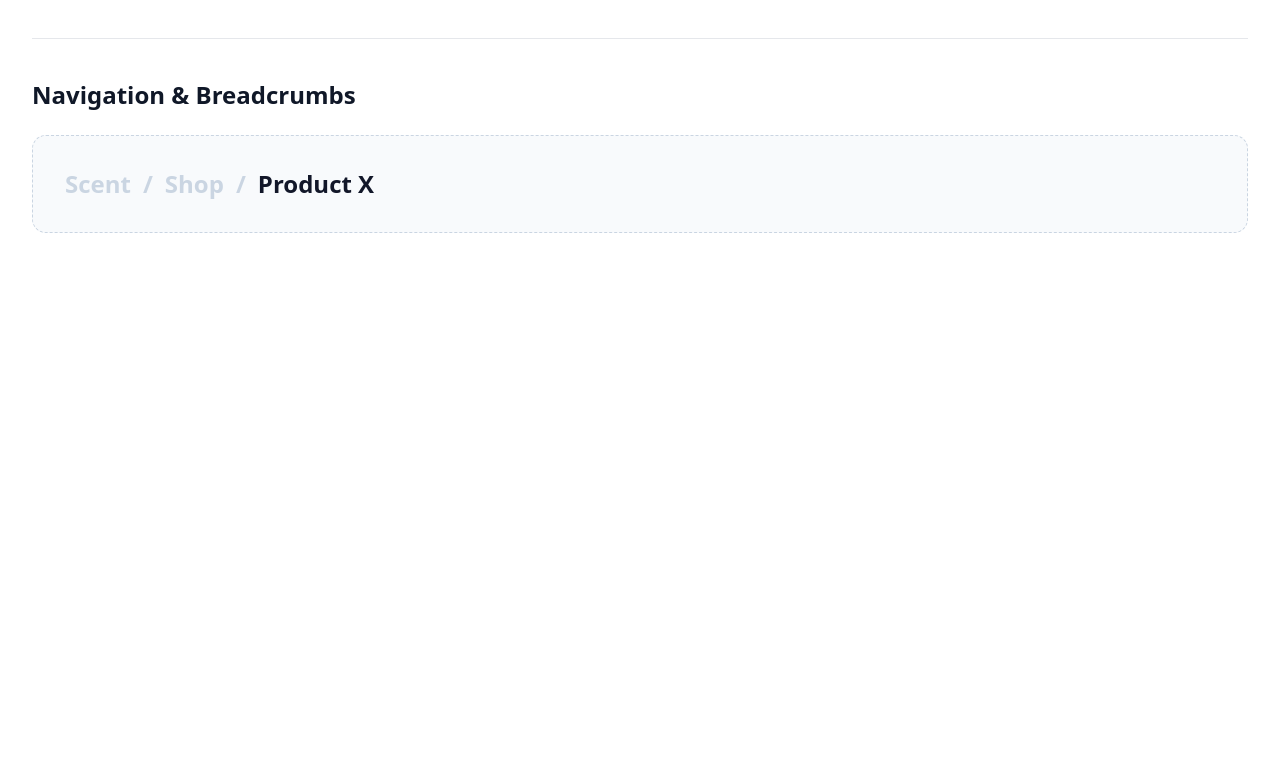
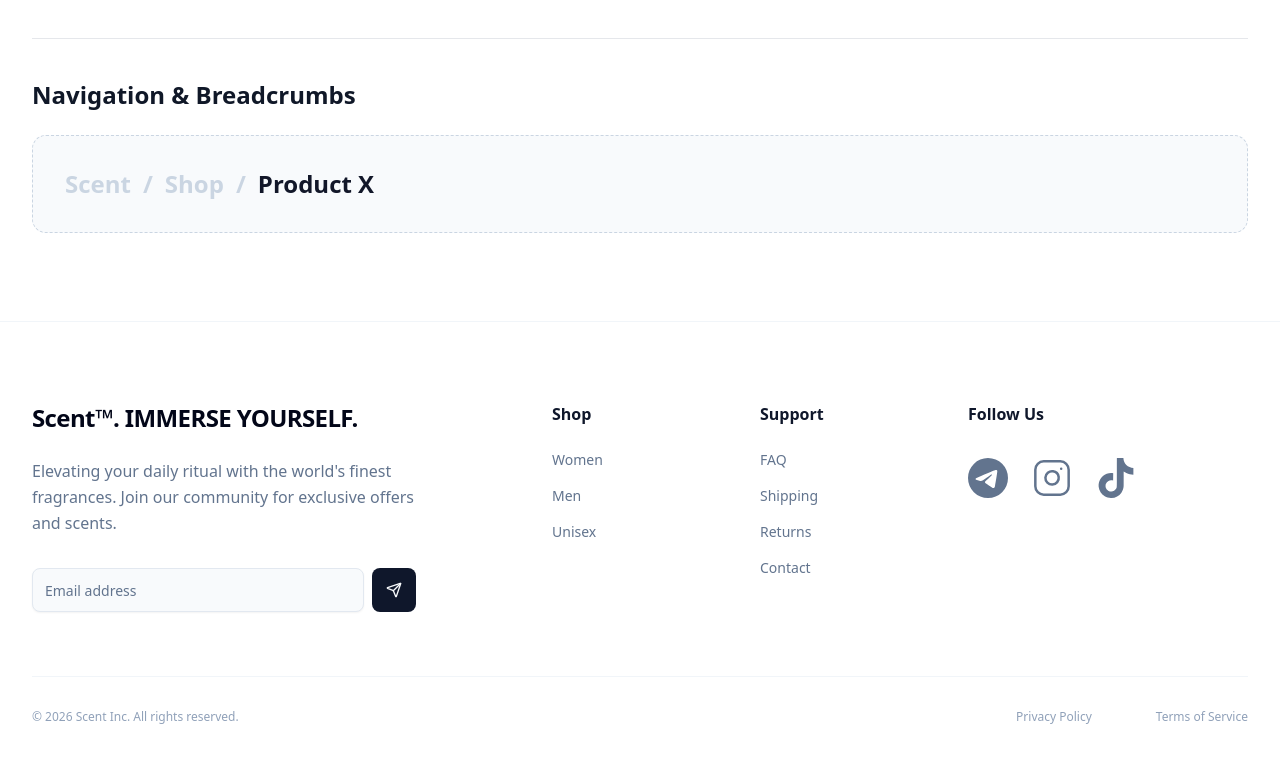
Before and after one commit to Abviol/scent, a Next.js app: page /demo in a window 1280 px wide. Shown: the part 3815-4578 px from the top of the page. Before the commit the page ends 4136 px from the top, so only its background shows below. Built offline with nearby package versions, Linux system fonts and the light colour scheme.

Commit message:
feat(components/layout): footer
- import instagram, telegram, and tiktok icons
- footer layout

```diff
--- a/app/demo/page.tsx
+++ b/app/demo/page.tsx
@@ -16,6 +16,7 @@ import Tag from "@/components/ui/tag";
 import Badge from "@/components/ui/badge";
 import { AlertTriangle, Check, ListOrdered, Search, Truck } from "lucide-react";
 import Header from "@/components/layout/header";
+import Footer from "@/components/layout/footer";
 
 // --- Helper Component for Layout ---
 const DemoSection = ({
@@ -336,6 +337,7 @@ export default function Page() {
 					<Breadcrumbs items={crumbs} />
 				</DemoSection>
 			</div>
+			<Footer />
 		</div>
 	);
 }
--- /dev/null
+++ b/components/icons/instagram.tsx
@@ -0,0 +1,31 @@
+import * as React from "react";
+
+export function InstagramIcon({
+  size = 24,
+  color = "currentColor",
+  strokeWidth = 2,
+  className,
+  ...props
+}: React.SVGProps<SVGSVGElement> & {
+  size?: number;
+  color?: string;
+  strokeWidth?: number;
+}) {
+  return (
+    <svg
+      xmlns="http://www.w3.org/2000/svg"
+      width={size}
+      height={size}
+      viewBox="0 0 24 24"
+      fill="none"
+      stroke={color}
+      strokeWidth={strokeWidth}
+      strokeLinecap="round"
+      strokeLinejoin="round"
+      className={className}
+      {...props}
+    >
+      <rect width="20" height="20" x="2" y="2" rx="5" ry="5"/><path d="M16 11.37A4 4 0 1 1 12.63 8A4 4 0 0 1 16 11.37m1.5-4.87h.01"/>
+    </svg>
+  );
+}
--- /dev/null
+++ b/components/icons/telegram.tsx
@@ -0,0 +1,31 @@
+import * as React from "react";
+
+export function TelegramIcon({
+  size = 24,
+  color = "currentColor",
+  strokeWidth = 2,
+  className,
+  ...props
+}: React.SVGProps<SVGSVGElement> & {
+  size?: number;
+  color?: string;
+  strokeWidth?: number;
+}) {
+  return (
+    <svg
+      xmlns="http://www.w3.org/2000/svg"
+      width={size}
+      height={size}
+      viewBox="0 0 24 24"
+      fill="none"
+      stroke={color}
+      strokeWidth={strokeWidth}
+      strokeLinecap="round"
+      strokeLinejoin="round"
+      className={className}
+      {...props}
+    >
+      <path d="M11.944 0A12 12 0 0 0 0 12a12 12 0 0 0 12 12a12 12 0 0 0 12-12A12 12 0 0 0 12 0zm4.962 7.224c.1-.002.321.023.465.14a.5.5 0 0 1 .171.325c.016.093.036.306.02.472c-.18 1.898-.962 6.502-1.36 8.627c-.168.9-.499 1.201-.82 1.23c-.696.065-1.225-.46-1.9-.902c-1.056-.693-1.653-1.124-2.678-1.8c-1.185-.78-.417-1.21.258-1.91c.177-.184 3.247-2.977 3.307-3.23c.007-.032.014-.15-.056-.212s-.174-.041-.249-.024q-.159.037-5.061 3.345q-.72.495-1.302.48c-.428-.008-1.252-.241-1.865-.44c-.752-.245-1.349-.374-1.297-.789q.04-.324.893-.663q5.247-2.286 6.998-3.014c3.332-1.386 4.025-1.627 4.476-1.635"/>
+    </svg>
+  );
+}
--- /dev/null
+++ b/components/icons/tiktok.tsx
@@ -0,0 +1,31 @@
+import * as React from "react";
+
+export function TiktokIcon({
+  size = 24,
+  color = "currentColor",
+  strokeWidth = 2,
+  className,
+  ...props
+}: React.SVGProps<SVGSVGElement> & {
+  size?: number;
+  color?: string;
+  strokeWidth?: number;
+}) {
+  return (
+    <svg
+      xmlns="http://www.w3.org/2000/svg"
+      width={size}
+      height={size}
+      viewBox="0 0 24 24"
+      fill="none"
+      stroke={color}
+      strokeWidth={strokeWidth}
+      strokeLinecap="round"
+      strokeLinejoin="round"
+      className={className}
+      {...props}
+    >
+      <path d="M12.525.02c1.31-.02 2.61-.01 3.91-.02c.08 1.53.63 3.09 1.75 4.17c1.12 1.11 2.7 1.62 4.24 1.79v4.03c-1.44-.05-2.89-.35-4.2-.97c-.57-.26-1.1-.59-1.62-.93c-.01 2.92.01 5.84-.02 8.75c-.08 1.4-.54 2.79-1.35 3.94c-1.31 1.92-3.58 3.17-5.91 3.21c-1.43.08-2.86-.31-4.08-1.03c-2.02-1.19-3.44-3.37-3.65-5.71c-.02-.5-.03-1-.01-1.49c.18-1.9 1.12-3.72 2.58-4.96c1.66-1.44 3.98-2.13 6.15-1.72c.02 1.48-.04 2.96-.04 4.44c-.99-.32-2.15-.23-3.02.37c-.63.41-1.11 1.04-1.36 1.75c-.21.51-.15 1.07-.14 1.61c.24 1.64 1.82 3.02 3.5 2.87c1.12-.01 2.19-.66 2.77-1.61c.19-.33.4-.67.41-1.06c.1-1.79.06-3.57.07-5.36c.01-4.03-.01-8.05.02-12.07"/>
+    </svg>
+  );
+}
--- /dev/null
+++ b/components/layout/footer.tsx
@@ -0,0 +1,167 @@
+"use client";
+
+import Link from "next/link";
+import { Facebook, Instagram, Twitter, Send } from "lucide-react";
+import { Input } from "../ui/input";
+import { Button } from "../ui/button";
+import { TelegramIcon } from "../icons/telegram";
+import { InstagramIcon } from "../icons/instagram";
+import { TiktokIcon } from "../icons/tiktok";
+import { FormEvent } from "react";
+
+export default function Footer() {
+	const currentYear = new Date().getFullYear();
+	const handleSubscribe = (e: FormEvent) => {
+		e.preventDefault();
+		console.log("Subscribed");
+	};
+
+	return (
+		<footer className="w-full bg-white border-t border-slate-100 pt-20 pb-10">
+			<div className="container mx-auto px-8">
+				<div className="grid grid-cols-1 md:grid-cols-12 gap-y-12 md:gap-x-8 mb-16">
+					<div className="md:col-span-5 flex flex-col gap-6 pr-10">
+						<Link
+							href="/"
+							className="text-2xl font-semibold tracking-tight"
+						>
+							Scent™. IMMERSE YOURSELF.
+						</Link>
+						<p className="text-slate-500 text-base leading-relaxed max-w-sm">
+							Elevating your daily ritual with the world&apos;s
+							finest fragrances. Join our community for exclusive
+							offers and scents.
+						</p>
+
+						<form
+							onSubmit={handleSubscribe}
+							className="flex w-full max-w-sm items-center space-x-2 pt-2"
+						>
+							<Input
+								type="email"
+								placeholder="Email address"
+								className="h-11 bg-slate-50 border-slate-200 focus:bg-white transition-all"
+							/>
+							<Button
+								type="submit"
+								size="icon"
+								className="h-11 w-11 shrink-0"
+							>
+								<Send className="h-4 w-4" />
+								<span className="sr-only">Subscribe</span>
+							</Button>
+						</form>
+					</div>
+
+					<div className="md:col-span-2">
+						<h4 className="font-semibold text-slate-900 mb-6">
+							Shop
+						</h4>
+						<ul className="flex flex-col gap-4 text-sm text-slate-500">
+							<FooterLink href="/shop/women">Women</FooterLink>
+							<FooterLink href="/shop/men">Men</FooterLink>
+							<FooterLink href="/shop/unisex">Unisex</FooterLink>
+						</ul>
+					</div>
+
+					<div className="md:col-span-2">
+						<h4 className="font-semibold text-slate-900 mb-6">
+							Support
+						</h4>
+						<ul className="flex flex-col gap-4 text-sm text-slate-500">
+							<FooterLink href="/faq">FAQ</FooterLink>
+							<FooterLink href="/shipping">Shipping</FooterLink>
+							<FooterLink href="/returns">Returns</FooterLink>
+							<FooterLink href="/contact">Contact</FooterLink>
+						</ul>
+					</div>
+
+					<div className="md:col-span-3">
+						<h4 className="font-semibold text-slate-900 mb-6">
+							Follow Us
+						</h4>
+						<div className="flex gap-4 mb-8">
+							<SocialIcon
+								href="#"
+								icon={
+									<TelegramIcon
+										size={40}
+										strokeWidth={0}
+										fill="currentColor"
+									/>
+								}
+							/>
+							<SocialIcon
+								href="#"
+								icon={
+									<InstagramIcon
+										size={40}
+										strokeWidth={1.5}
+									/>
+								}
+							/>
+							<SocialIcon
+								href="#"
+								icon={
+									<TiktokIcon
+										size={40}
+										strokeWidth={0}
+										fill="currentColor"
+									/>
+								}
+							/>
+						</div>
+					</div>
+				</div>
+
+				<div className="border-t border-slate-100 pt-8 flex flex-col md:flex-row justify-between items-center gap-4 text-xs text-slate-400 font-medium">
+					<p>© {currentYear} Scent Inc. All rights reserved.</p>
+					<div className="flex flex-row gap-x-16">
+						<Link
+							href="#"
+							className="hover:text-foreground transition-colors"
+						>
+							Privacy Policy
+						</Link>
+						<Link
+							href="#"
+							className="hover:text-foreground transition-colors"
+						>
+							Terms of Service
+						</Link>
+					</div>
+				</div>
+			</div>
+		</footer>
+	);
+}
+
+function FooterLink({
+	href,
+	children,
+}: {
+	href: string;
+	children: React.ReactNode;
+}) {
+	return (
+		<li>
+			<Link
+				href={href}
+				className="hover:text-foreground transition-colors duration-200"
+			>
+				{children}
+			</Link>
+		</li>
+	);
+}
+
+function SocialIcon({ href, icon }: { href: string; icon: React.ReactNode }) {
+	return (
+		<Link
+			href={href}
+			className="p-2 -ml-2 rounded-full text-slate-500 hover:text-foreground hover:bg-slate-50 transition-all"
+		>
+			{icon}
+		</Link>
+	);
+}
```
